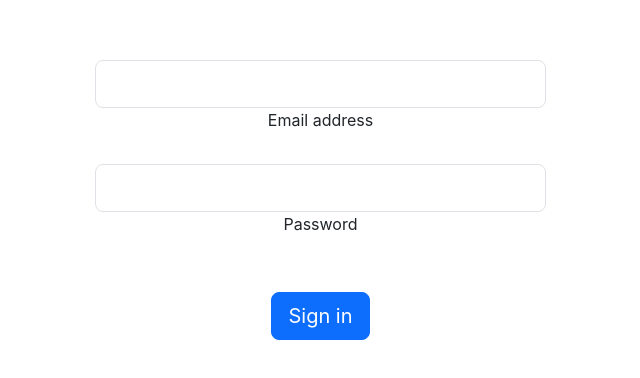
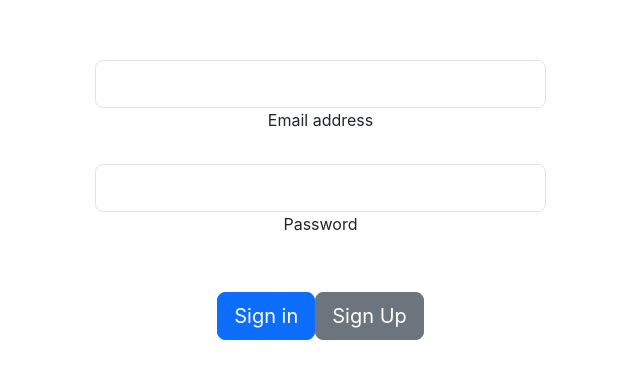
Before and after one commit to Lorraineken/professional-portfolio-react-app, a React (Create React App) app: page / in a window 1280 px wide. Shown: the part 200-578 px from the top of the page, without its empty margins (367-1007 px from the left). Built offline with nearby package versions, Linux system fonts and the light colour scheme; no server answers.

Commit message:
Added signup button

```diff
--- a/src/components/Login.js
+++ b/src/components/Login.js
@@ -52,7 +52,7 @@ function Login({setUser,setId}){
           <div className="d-flex justify-content-around align-items-center mb-4">
           </div>
           <button type="submit" className="btn btn-primary btn-lg btn-block">Sign in</button>
-
+           <button className="btn btn-secondary btn-lg btn-block">Sign Up</button>
           </form>
         </div>
       </div>
```
